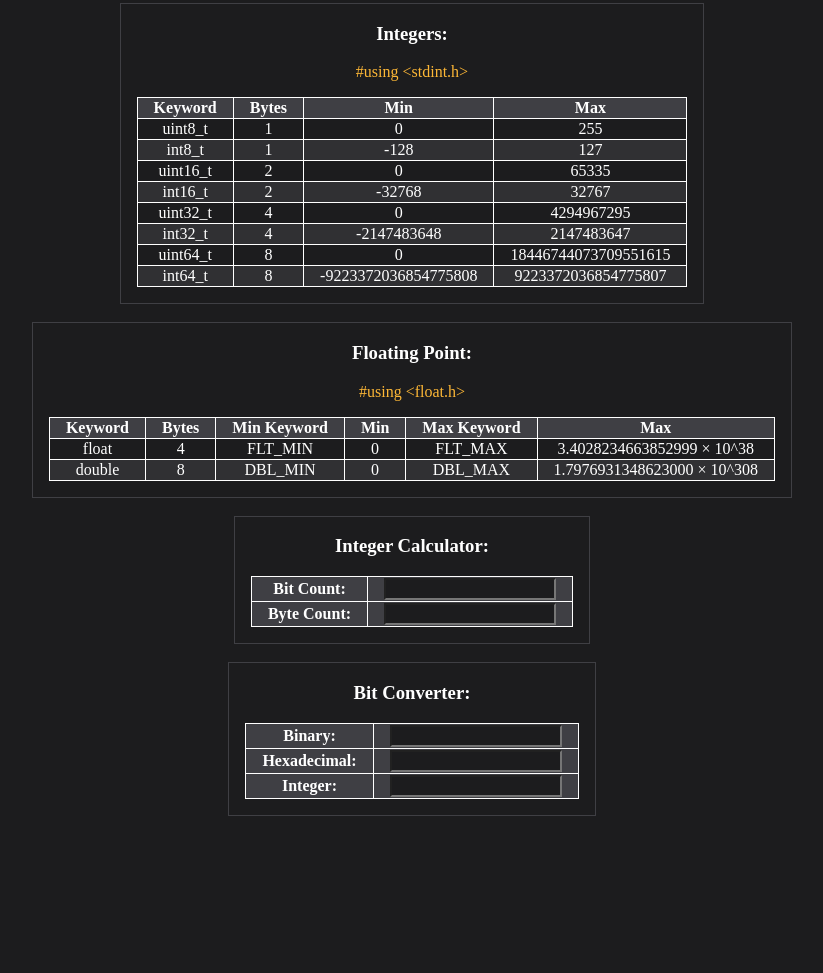
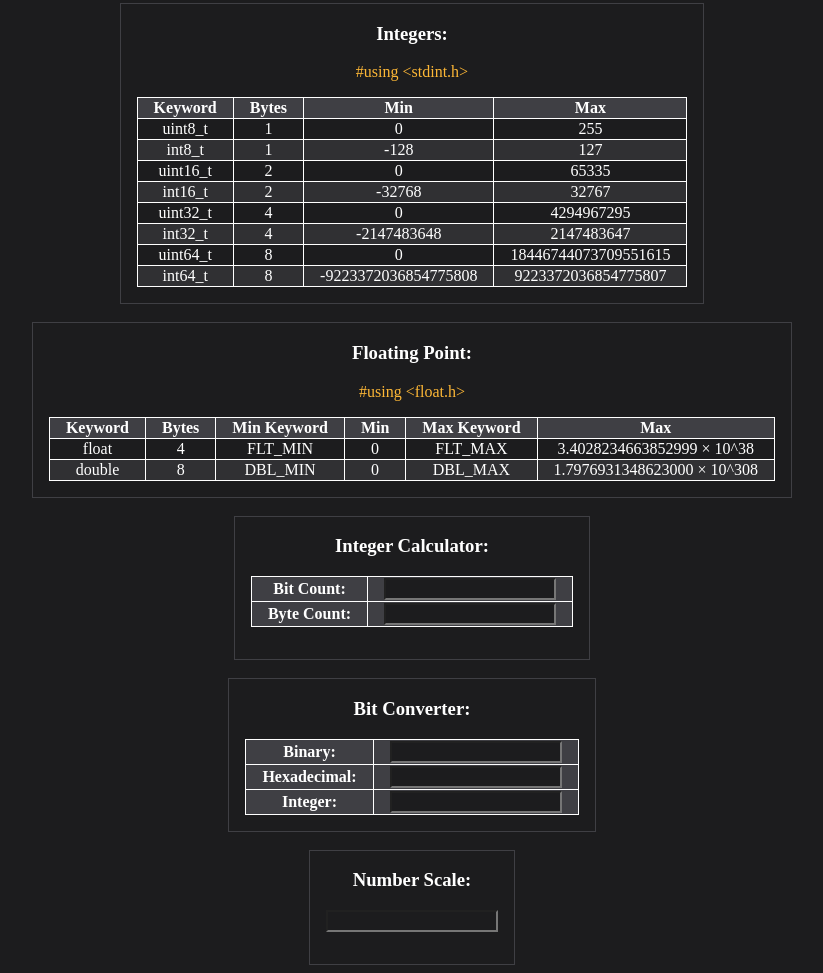
Before and after one commit to TobinCavanaugh/ByteStuff, a plain HTML site: page index.html in a window 1280 px wide. Shown: the part 131-1104 px from the top of the page, without its empty margins (228-1051 px from the left). Before the commit the page ends 973 px from the top, so only its background shows below. Drawn offline with Linux system fonts and the light colour scheme; a web font is replaced by a local one.

Commit message:
number scale and fixies

```diff
--- a/index.html
+++ b/index.html
@@ -154,9 +154,9 @@
                 </th>
             </tr>
 
-            <p id="bit_output"></p>
         </table>
 
+        <p id="bit_output"></p>
     </div>
 
     <br>
@@ -195,7 +195,14 @@
         </table>
     </div>
 
+
     <br>
+
+    <div class="flex-container box">
+        <h3>Number Scale: </h3>
+        <input onchange="numberscale()" type="number" id="numberscale_input">
+        <p id="numberscale_output"></p>
+    </div>
 
     <!--- TODO: implement string stuff-->
 
--- a/script.js
+++ b/script.js
@@ -23,7 +23,7 @@ function bitchange() {
         Max Unsigned: ${BigInt(2 ** bits - 1)}
         ---
         Min Signed: ${BigInt(-(2 ** (bits - 1)))}
-        Max Signed: ${BigInt(2 ** (bits - 1) - 1)}        `;
+        Max Signed: ${BigInt(2 ** (bits - 1) - 1)}`;
 }
 
 function bytechange() {
@@ -47,8 +47,8 @@ function bitenter() {
 }
 
 function hexenter() {
-
     document.getElementById("bit_input_2").value = Number(document.getElementById("uint_input").value).toString(2);
+    bitenter();
 }
 
 function uintenter() {
@@ -56,6 +56,44 @@ function uintenter() {
     bitenter();
 }
 
+function numberscale() {
+    const input = document.getElementById("numberscale_input");
+    const values = {
+        0: "the known number of languages better than C",
+        1: "the amount of people who made this site",
+        8: "the average RAM size in GB of a home PC",
+        256: "the max value of a component of an 8 bit RGB value",
+        4528: "the number of transistors on a MOS Technology 6502 microcontroller",
+        2082240: "the number of pixels on a 1920x1080 display (1080p)",
+        3686400: "the number of pixels on a 2560x1440 display (1440p)",
+        8294400: "the number of pixels on a 3840x2160 display (4k)",
+        983571056: "the speed of light in feet per second",
+        4800000000: "the number of transistors on an Xbox One's GPU",
+        8109166279: "the number of people alive as of 5:24 on 2024/05/12",
+        67000000000: "the number of transistors on an M2 MAX CPU",
+        1099511627776: "one terabyte (TB) of data in bytes",
+        30000000000000: "the number of cells in the human body",
+        26184000000000000000000: "the size of the internet as of 2024/05/12 in bytes",
+        1000000000000000000000000: "the estimated number of stars in the universe",
+        880000000000000000000000000: "the diameter of the universe in meters",
+        3280000000000000000000000000000000000000000000000000000000000000000000000000000: "the number of particles in the known universe",
+    }
+
+    let lastKey = Number(Object.keys(values).pop());
+
+    // const closest = values.keys()
+    for(let key in values){
+        const a = Math.abs(input.value - key);
+        const b = Math.abs(input.value - lastKey);
+
+        if(a < b){
+            lastKey = key;
+        }
+    }
+
+    document.getElementById("numberscale_output").innerText = `This number is close to the ${values[lastKey]}`;
+}
+
 // function sintenter() {
 //     document.getElementById("bit_input_2").value = (Number(document.getElementById("sint_input").value) >>> 0).toString(2);
 //     bitenter();
```
